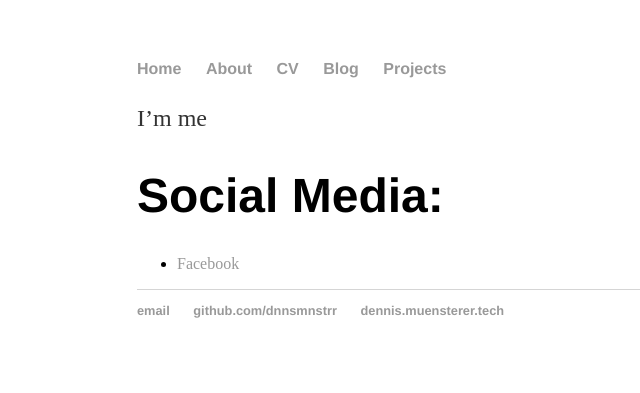
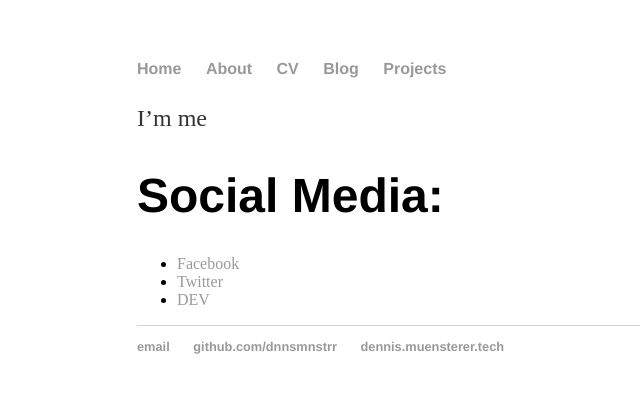
Before and after one commit to dnnsmnstrr/dnnsmnstrr.github.io, a Jekyll site: the page built from about.md, in a window 1280 px wide. Shown: the top 393 px of the page, without its empty margins (55-695 px from the left). Built offline with Jekyll 4.4.1, drawn with Linux system fonts in a browser that asks for light colours; our own code applies the rules of GitHub Pages for plain Markdown files.

Commit message:
add links

```diff
--- a/about.md
+++ b/about.md
@@ -3,3 +3,5 @@ I'm me
 # Social Media:
 
 - [Facebook](https://facebook.com/dennismuensterer)
+- [Twitter](https://twitter.com/dnnsmnstrr)
+- [DEV](https://dev.to/dnnsmnstrr)
```
